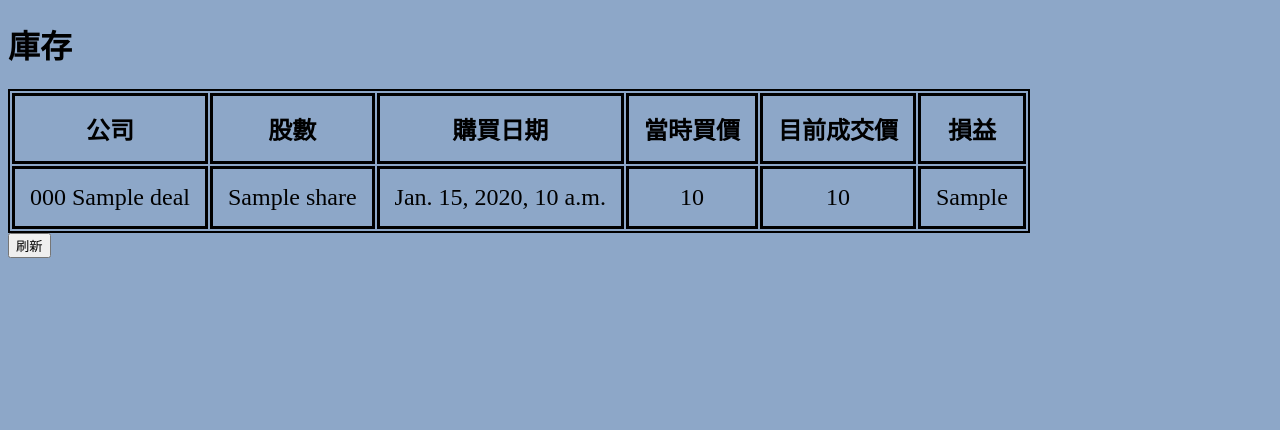
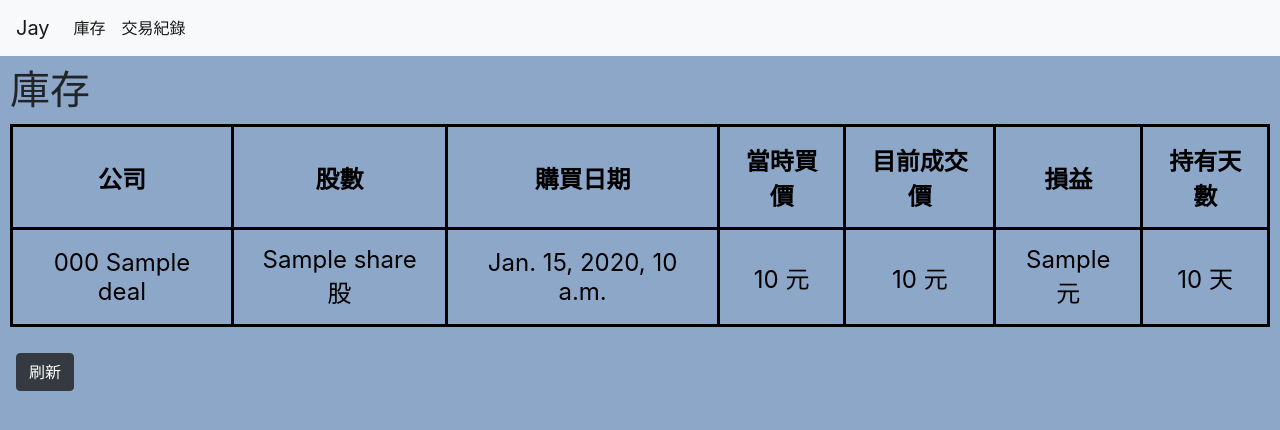
Before and after one commit to jay1224-jay/my-stock-portfolio-website, a Django app: template app/templates/home.html in a window 1280 px wide. Shown: the top 430 px of the page. Run offline with Django 4.2, Linux system fonts and the light colour scheme; the template is opened without the code that fills it: most values are stand-ins (such as "Sample title", 1, 10 or a date in 2020); some libraries are stand-ins or nearby versions.

Commit message:
add duration, profit and loss , ...

```diff
--- a/app/models.py
+++ b/app/models.py
@@ -11,3 +11,4 @@ class stock_deal(models.Model):
 	bought_price = models.FloatField()
 	current_price = models.FloatField(default=0)
 	profit_and_loss = models.FloatField(default=0)
+	duration = models.IntegerField(default=0) # day(s)
--- /dev/null
+++ b/app/templates/base.html
@@ -0,0 +1,34 @@
+
+<html lang="en">
+<head>
+    <meta charset="UTF-8">
+    <title>jay's stock portfolio</title>
+    <link rel="stylesheet" href="https://stackpath.bootstrapcdn.com/bootstrap/4.5.2/css/bootstrap.min.css" integrity="sha384-JcKb8q3iqJ61gNV9KGb8thSsNjpSL0n8PARn9HuZOnIxN0hoP+VmmDGMN5t9UJ0Z" crossorigin="anonymous">
+
+
+
+</head>
+<body>
+
+
+    <nav class="navbar navbar-expand-lg navbar-light bg-light">
+	  <a class="navbar-brand">Jay</a>
+	  <button class="navbar-toggler" type="button" data-toggle="collapse" data-target="#navbarNav" aria-controls="navbarNav" aria-expanded="false" aria-label="Toggle navigation">
+	    <span class="navbar-toggler-icon"></span>
+	  </button>
+	  <div class="collapse navbar-collapse" id="navbarNav">
+	    <ul class="navbar-nav">
+	      <li class="nav-item active">
+	        <a class="nav-link" href="/">庫存</a>
+	      </li>
+	      <li class="nav-item active">
+	        <a class="nav-link" href="/history/">交易紀錄</a>
+	      </li>
+	    </ul>
+	  </div>
+	</nav>
+
+    {% block content %}
+    {% endblock %}
+</body>
+</html>
--- a/app/templates/home.html
+++ b/app/templates/home.html
@@ -1,3 +1,7 @@
+
+{% include 'base.html' %}
+
+{% block content %}
 
 <!DOCTYPE html>
 <html>
@@ -29,8 +33,8 @@
 
 <body>
 
-	<h1> 庫存 </h1>
-	<table>
+	<h1 style="margin: 10px;"> 庫存 </h1>
+	<table style="margin:  10px;">
 
 
 		<tr>
@@ -40,6 +44,7 @@
 			<th>當時買價</th>
 			<th>目前成交價</th>
 			<th>損益</th>
+			<th>持有天數</th>
 		</tr>
 
 
@@ -47,11 +52,12 @@
 		<tr>
 
 			<td>{{ deal.company_code  }} {{ deal.company_name }}</td>
-			<td>{{ deal.share }}</td>
+			<td>{{ deal.share }} 股</td>
 			<td>{{ deal.bought_date }}</td>
-			<td>{{ deal.bought_price }}</td>
-			<td>{{ deal.current_price }}</td>
-			<td>{{ deal.profit_and_loss }}</td>
+			<td>{{ deal.bought_price }} 元</td>
+			<td>{{ deal.current_price }} 元</td>
+			<td>{{ deal.profit_and_loss }} 元</td>
+			<td>{{ deal.duration }} 天</td>
 
 		</tr>
 
@@ -89,7 +95,11 @@
 
 	</table>
 
-	<a href="/"><button>刷新</button></a>
+	<form action="/">
+		<button class="btn btn-dark m-3">刷新</button>
+	</form>
 
 </body>
 </html>
+
+{% endblock %}
--- a/stock_money/urls.py
+++ b/stock_money/urls.py
@@ -19,5 +19,6 @@ from app.views import *
 
 urlpatterns = [
     path('admin/', admin.site.urls),
-    path('', home)
+    path('', home),
+    path('history/', history)
 ]
```
Also changed, not shown: app/views.py (+11 -1 lines), requirements.txt (added, +17 -0 lines), app/migrations/0005_stock_deal_duration.py (added), app/migrations/0006_alter_stock_deal_bought_date.py (added), app/migrations/0007_alter_stock_deal_bought_date.py (added), app/templates/history.html (added), db.sqlite3.
